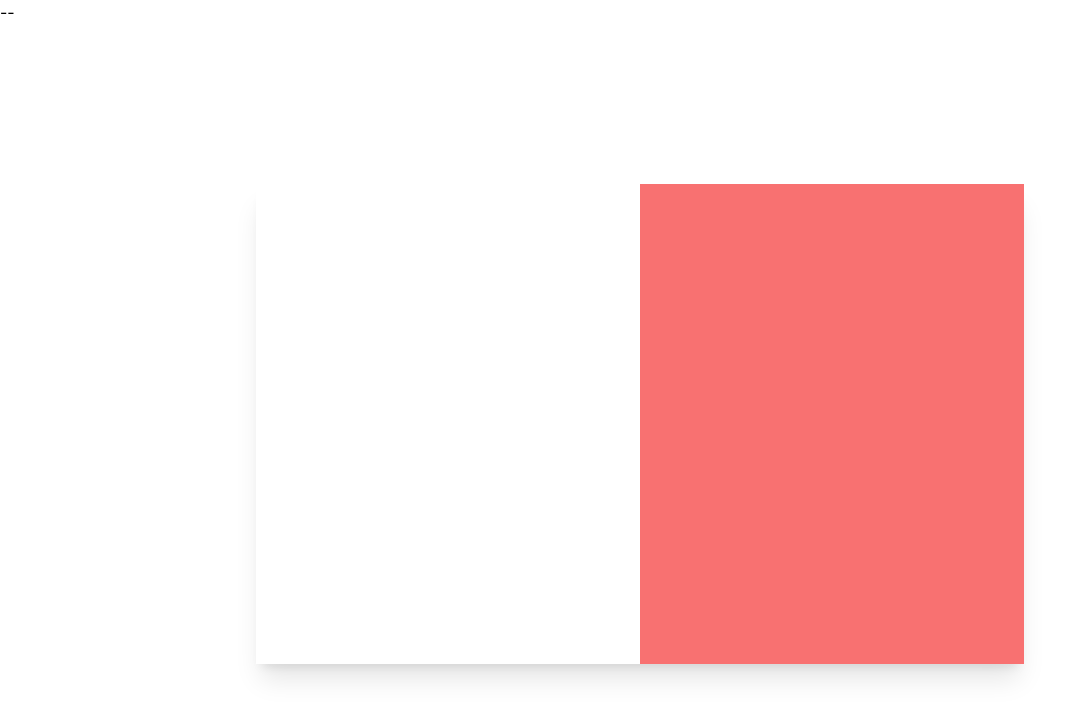
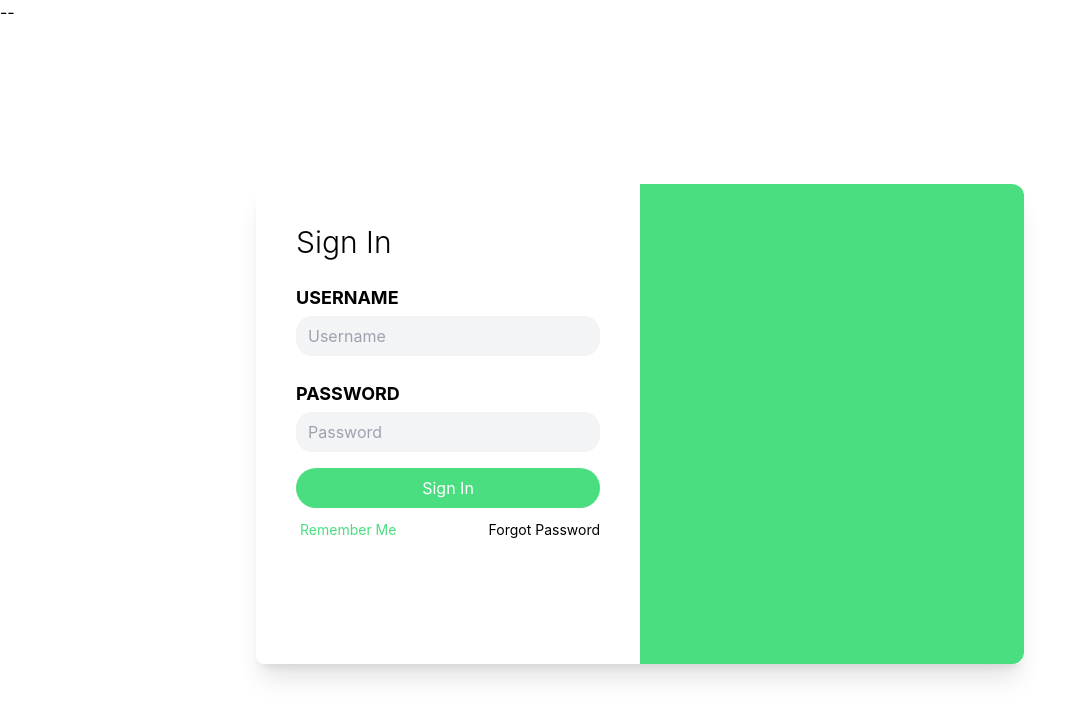
Before and after one commit to ppmkh2sby/frontend-web, a React (Create React App) app: page / in a window 1280 px wide. Shown: the top 718 px of the page, without its empty margins (0-1086 px from the left). Built offline with nearby package versions, Linux system fonts and the light colour scheme.

Commit message:
update: login

```diff
--- a/package.json
+++ b/package.json
@@ -8,6 +8,7 @@
     "@testing-library/user-event": "^13.5.0",
     "react": "^18.2.0",
     "react-dom": "^18.2.0",
+    "react-router-dom": "^6.14.0",
     "react-scripts": "^5.0.1",
     "web-vitals": "^2.1.4"
   },
--- a/src/pages/login/Login.js
+++ b/src/pages/login/Login.js
@@ -4,9 +4,26 @@ function Login() {
     return (
         <div>
             <div className='w-full h-screen flex items-center justify-center'>
-        <div className='w-3/5 h-3/5 flex shadow-xl'>
-            <div className='w-1/2 bg-white'></div>
-            <div className='w-1/2 bg-red-400'></div>
+                <div className='w-3/5 h-3/5 flex shadow-xl rounded-lg'>
+                    <div className='w-1/2 bg-white px-10 pt-10 rounded-l-xl'>
+                        <div className='text-3xl font-light'>Sign In</div>
+                        <label className='block mt-6'>
+                            <span className='text-lg font-bold mt-5'>USERNAME</span>
+                            <input type='email' name='email' placeholder='Username' className='bg-gray-100 w-full h-10 mt-1 px-3 focus:outline-none rounded-2xl' />
+                        </label>
+                        <label className='block mt-6'>
+                            <span className='text-lg font-bold mt-5'>PASSWORD</span>
+                            <input type='email' name='email' placeholder='Password' className='bg-gray-100 w-full h-10 mt-1 px-3 focus:outline-none rounded-2xl' />
+                        </label>
+                        <button className='rounded-full w-full h-10 bg-green-400 mt-4 text-white'>Sign In</button>
+                        <div className='text-xl flex text-green-400 mt-3 items-center'>
+                            <ion-icon name="checkbox"></ion-icon>
+                            <p className='text-sm ml-1'>Remember Me</p>
+                            <div className='flex-grow'></div>
+                            <a href='' className='text-sm ml-1 text-black'>Forgot Password</a>
+                        </div>
+                    </div>
+                    <div className='w-1/2 bg-green-400 rounded-r-xl'></div>
                 </div>
             </div>
         </div>
```
Also changed, not shown: 1 other file (tests, documents, lock files or other folders). Lines whose indentation alone changed are shown as unchanged.
